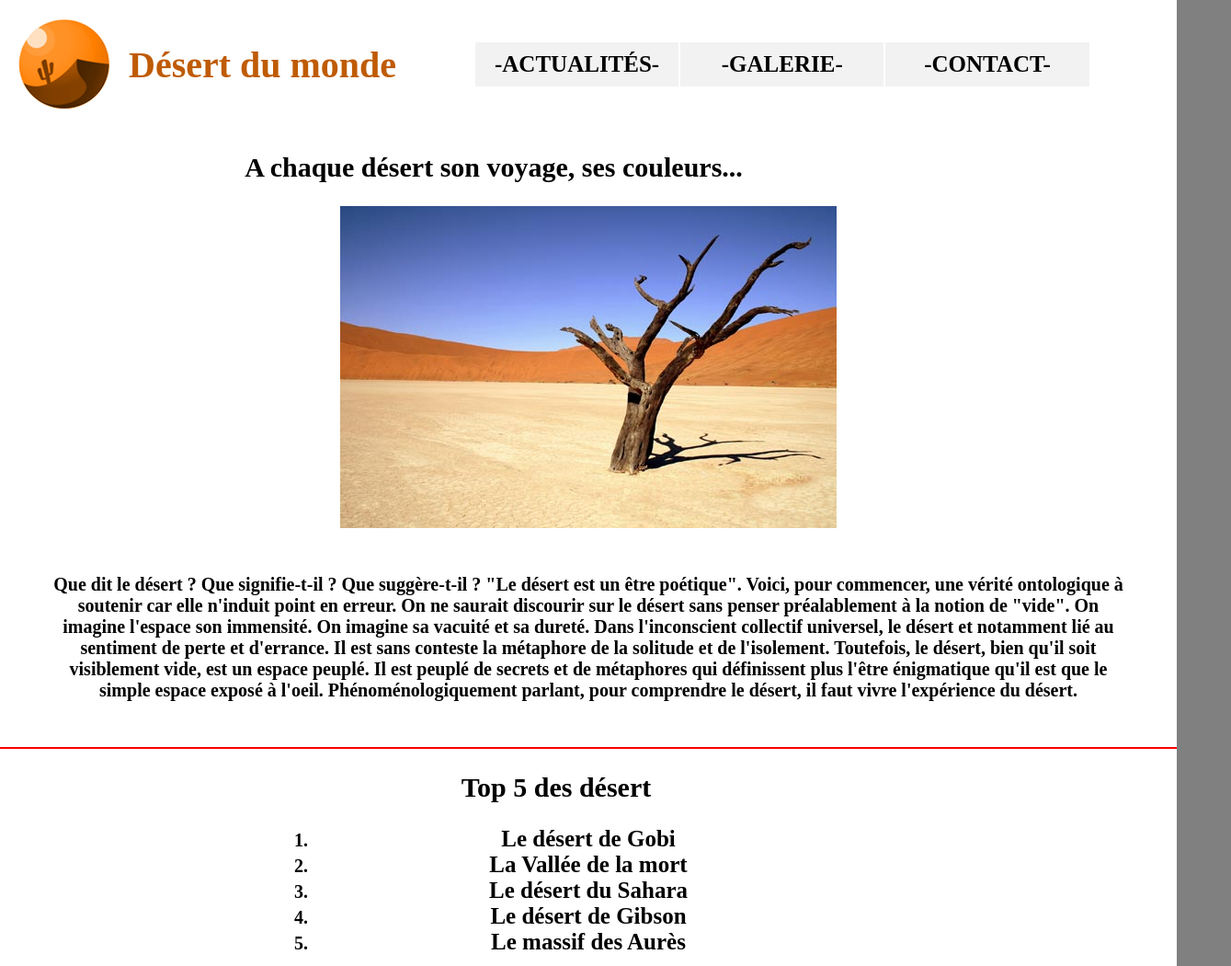
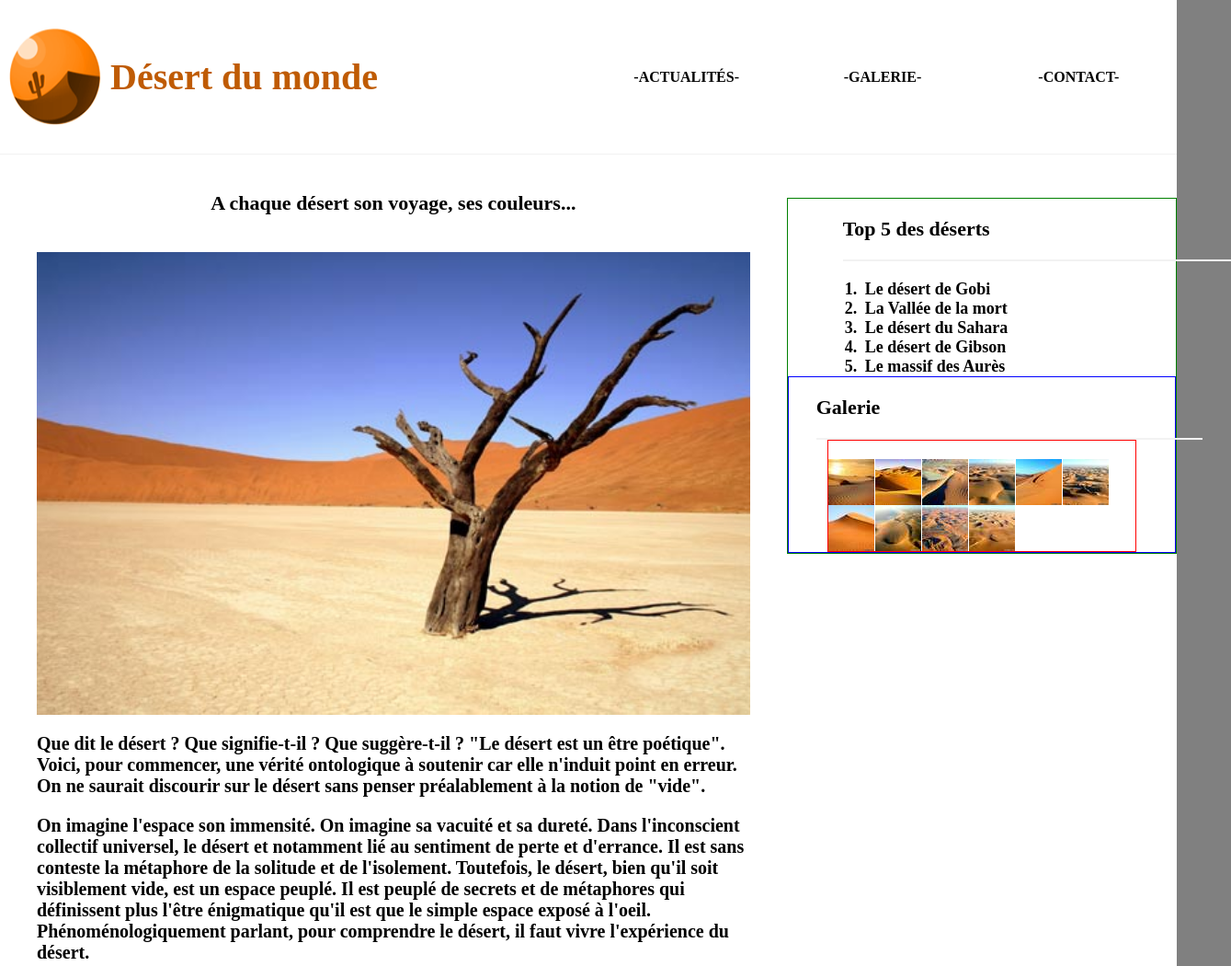
Before and after one commit to MSI-DEV/projet-site-desert-du-monde, a plain HTML site: page index.html in a window 1280 px wide. Shown: the top 1050 px of the page at 92% size, 1339 px wide, since content can reach past the window. Drawn offline with Linux system fonts and the light colour scheme.

Commit message:
first commit

```diff
--- a/assets/style.css
+++ b/assets/style.css
@@ -17,29 +17,24 @@ body {
     margin: auto;
     /* border: 1px solid red; */
     flex-direction: column;
-    text-align: center;
     background-color: #fff;
-
 }
 header{
     display: flex;
     flex-direction: column;
     justify-content: center;
-    padding: 1rem;
-
-
+    padding: 1rem 0;
+    text-align: center;
 }
 h1{
     color: #BF5B04;
     font-family:  'Lora', serif;
-    margin-left: 1rem;
-
+    text-align: center;
+    margin: 1rem 0;
 }
 nav{
     width: 100%;
-
 }
-
 ul li{
     color: black;
     /* text-align: center; */
@@ -49,9 +44,7 @@ ul li{
     padding-top: 10px;
     padding-bottom: 10px;
     list-style-type: none;
-
-
-
+    text-align: center;
 }
 a{
     width: 100%;
@@ -67,27 +60,22 @@ main{
     flex-direction: column;
     align-items: center;
 }
-
-
+article{
+    padding: 2rem;
+}
+article h2{
+    text-align: center;
+    margin-bottom: 2rem;
+}
 .img-desert{
     display: block;
-    width: 80%;
-    max-width: 540px;
-    margin-left: auto;
-    margin-right: auto;
-}
-
-h2{
-    display: block;
-    margin: 25px;
-    width: 80%;
-    text-align: center;
-
+    width: 100%;
 }
 p{
-    padding-top: 10px;
-    padding-bottom: 10px;
-    margin: 2rem 50px;
+    margin-top: 1rem;
+}
+section{
+    display: none;
 }
 footer{
     margin-top: 10px;
@@ -97,18 +85,61 @@ footer{
     display: flex;
     flex-direction: column;
     justify-content: center;
-    border-top: solid 1px black;
-
+    border-top: solid 2px #F2F2F2;
 }
-
 /* ----------------------Tablette-------------------- */
-
-
 
 @media screen and (min-width: 768px){
 
     article{
-        border-bottom: solid red 2px;
+        /* border-bottom: solid red 2px; */
+        border-bottom: 2px solid #F2F2F2;
+    }
+    section{
+        display: flex;
+        justify-content: space-between;
+    }
+    .list-desert{
+        width: 30%;
+        margin-left: 2rem;
+        text-align: left;
+        /* border: 1px solid red; */
+    }
+    .list-desert h2{
+        text-align: left;
+        width: 100%;
+        padding: 1rem 0;
+        margin-left: 1rem;
+        border-bottom: 2px solid #F2F2F2;
+    }
+    .list-desert li{
+        padding-left: .2rem;
+        font-size: 60%;
+    }
+    .list-desert ol{
+        padding-top: 1rem;
+        margin-left: 2rem;
+        font-size: 150%;
+    }
+    .list-desert a{
+        font-size: 100%;
+        width: 100%;
+    }
+    .galerie{
+        width: 50%;
+        /* border: 1px solid blue; */
+    }
+    .galerie h2{
+        /* margin-bottom: 1rem; */
+        padding: 1rem 0;
+        text-align: left;
+        width: 100%;
+        border-bottom: 2px solid #F2F2F2;
+    }
+    .galerie-images{
+    padding-top: 1rem;
+    display: flex;
+    flex-wrap: wrap;
     }
     }
 /* --------------------------Desktop------------------- */
@@ -120,25 +151,85 @@ header{
     flex-direction: row;
     justify-content: space-between;
     align-items: center;
+    border-bottom: solid 1px #F2F2F2;
+}
+main{
+    display: flex;
+    flex-direction: row;
+
+}
+article{
+    width: 80%;
+    border-bottom: solid white;
+}
+article h2{
+    font-size: 1.1rem;
+}
+section{
+    display: flex;
+    flex-direction: column;
+    margin-bottom: 22rem;
+    border: solid 1px green;
 }
 .logo-title{
     display: flex;
     flex-direction: row;
-    align-items: center;
+    /* align-items: center; */
+    padding: .5rem ;
+    width: 50%;
+}
+.logo-title h1{
+    padding: .5rem;
 }
 nav {
-    width: 60%;
-
+    width: 50%;
 }
 
 nav ul {
-width: 100%;
-display: flex;
-
+    width: 100%;
+    display: flex;
 }
 
 nav li{
     list-style-type: none;
-    width: 30%;
+    background-color: white;
 }
+a{
+    font-size: 80%;
 }
+.list-desert{
+    width: 100%;
+
+}
+.list-desert h2{
+    font-size: 1.1rem;
+
+}
+.galerie{
+    display: flex;
+    flex-direction: column;
+    align-items: center;
+    width: 100%;
+    border: solid 1px blue;
+}
+.galerie h2{
+    font-size: 1.1rem;
+    margin-left: 3rem;
+
+}
+.galerie-images{
+    display: flex;
+    width: 80%;
+    border: solid 1px red;
+
+
+}
+
+
+.galerie-images img{
+    margin-right: 1px;
+}
+
+
+
+}
--- a/index.html
+++ b/index.html
@@ -35,9 +35,8 @@
                     commencer, une vérité ontologique à soutenir car elle
                     n'induit point en erreur. On ne saurait discourir sur le
                     désert sans penser préalablement à la notion de
-                    "vide".
-
-                    On imagine l'espace son immensité. On
+                    "vide". </p>
+                    <p>On imagine l'espace son immensité. On
                     imagine sa vacuité et sa dureté. Dans l'inconscient
                     collectif universel, le désert et notamment lié au
                     sentiment de perte et d'errance. Il est sans conteste
@@ -52,7 +51,7 @@
             </article>
             <section>
                 <div class="list-desert">
-                    <h2>Top 5 des désert</h2>
+                    <h2>Top 5 des déserts</h2>
                     <ol>
                         <li><a href="#">Le désert de Gobi</a></li>
                         <li><a href="#">La Vallée de la mort</a></li>
@@ -61,9 +60,10 @@
                         <li><a href="#">Le massif des Aurès</a></li>
                     </ol>
                 </div>
+                <div class="galerie">
+                        <h2>Galerie</h2>
                 <div class="galerie-images">
-                    <h2>Galerie</h2>
-                        <img class="desert" src="./assets/ressources-image_icones/vignette1.jpg">
+
                         <img class="desert-01" src="./assets/ressources-image_icones/vignettes/desert01.jpg">
                         <img class="desert-02" src="./assets/ressources-image_icones/vignettes/desert02.jpg">
                         <img class="desert-03" src="./assets/ressources-image_icones/vignettes/desert03.jpg">
@@ -75,6 +75,7 @@
                         <img class="desert-09" src="./assets/ressources-image_icones/vignettes/desert09.jpg">
                         <img class="desert-10" src="./assets/ressources-image_icones/vignettes/desert10.jpg">
                 </div>
+                </div>
             </section>
         </main>
 
```
